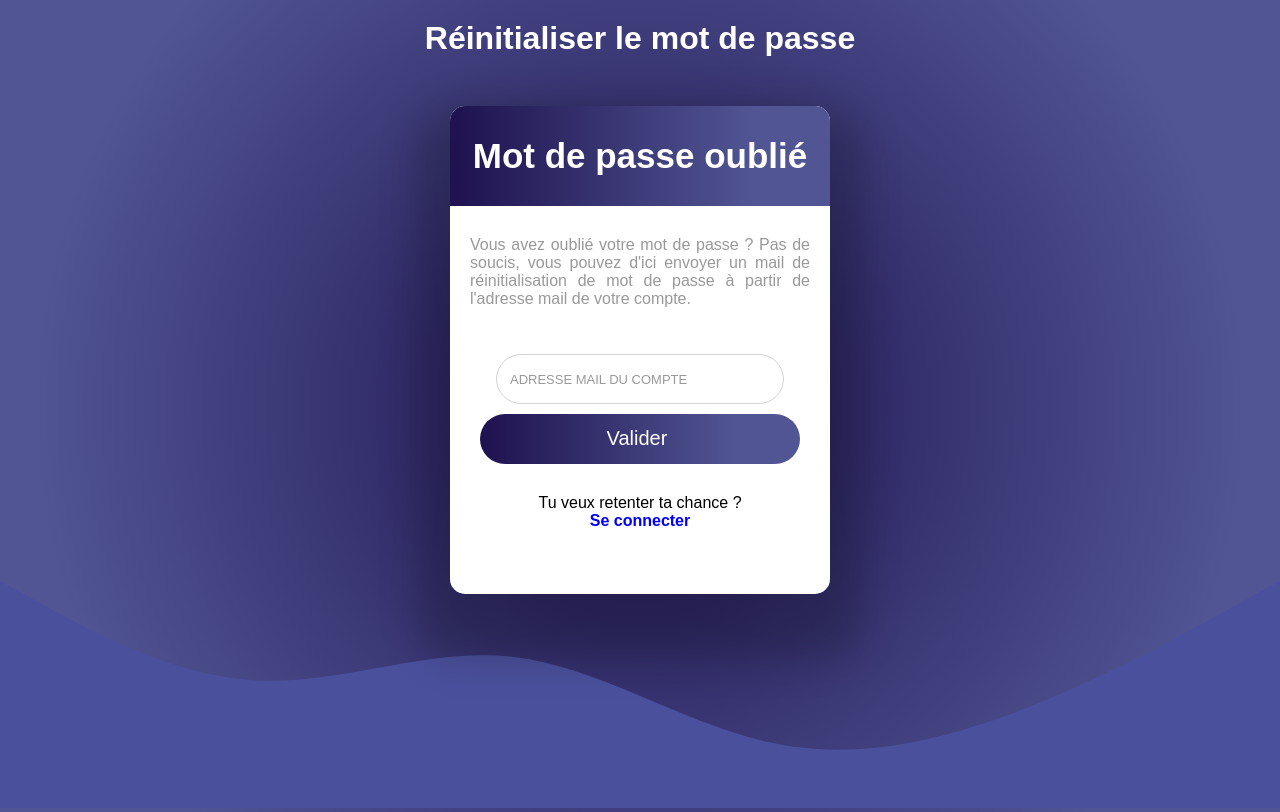
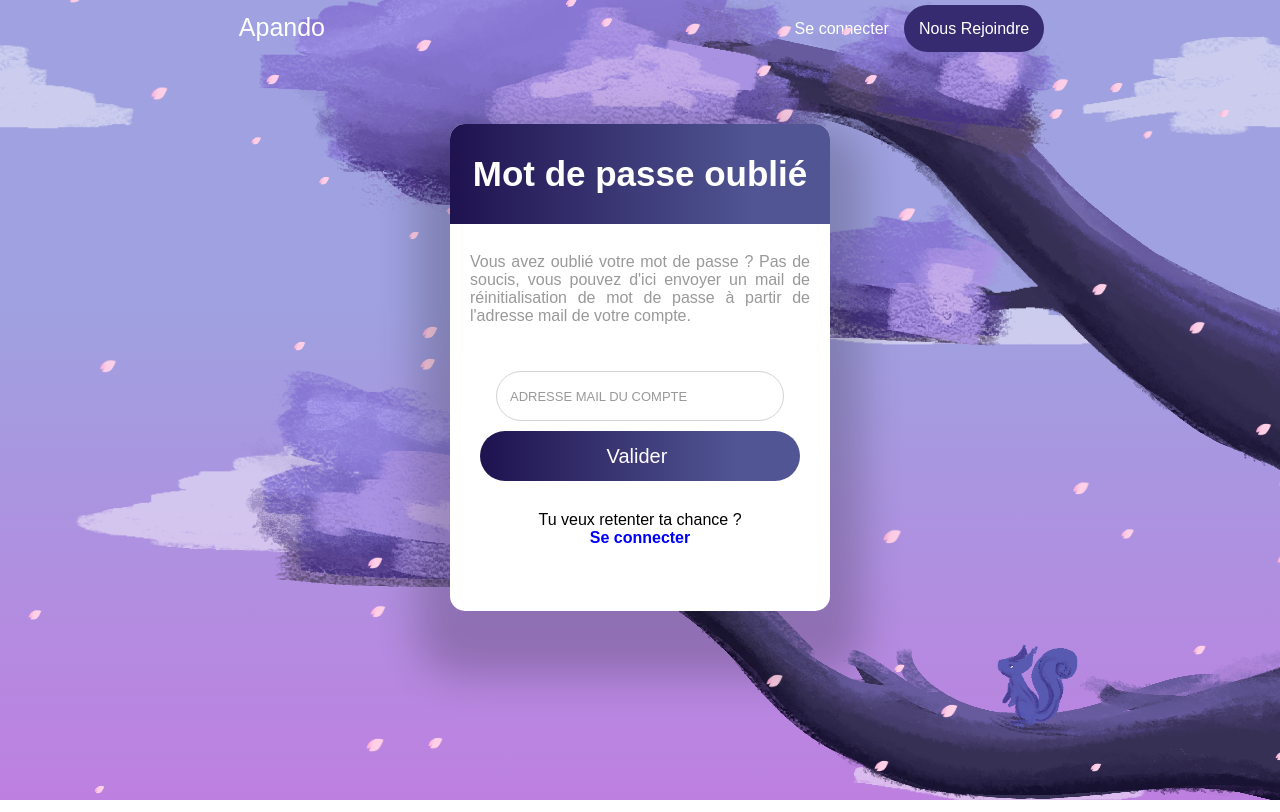
Before and after one commit to Taliayaya/Apando, a React (Create React App) app: page /reset in a window 1280 px wide. Built offline with nearby package versions, Linux system fonts and the light colour scheme.

Commit message:
turn off/on animations

```diff
--- a/src/components/BackgroundAnimation/index.jsx
+++ b/src/components/BackgroundAnimation/index.jsx
@@ -7,10 +7,10 @@ import {
 
 import { Cherryblossom } from '../Cherryblossom'
 
-const BackgroundAnimation = ({ children }) => {
+const BackgroundAnimation = ({ children, sakura }) => {
     return (
         <HomePageBanner>
-            <Cherryblossom amount={60} size={10} />
+            {sakura && <Cherryblossom amount={60} size={10} />}
             <Clouds>
                 <HomePageTreeBelow>
                     <HomePageTreeAbove>{children}</HomePageTreeAbove>
--- a/src/pages/CreateServer/index.jsx
+++ b/src/pages/CreateServer/index.jsx
@@ -112,7 +112,7 @@ export default function CreateServer() {
         }
     }
     return (
-        <BackgroundAnimation>
+        <BackgroundAnimation sakura={true}>
             <Header />
             <StyledLoginWrapper>
                 <StyledLoginTitle>
--- a/src/pages/Dashboard/index.jsx
+++ b/src/pages/Dashboard/index.jsx
@@ -111,7 +111,7 @@ const Dashboard = () => {
                     content="Retrouvez toutes les statistiques relatives à votre serveur et configurez-le comme vous le souhaitez."
                 />
             </Helmet>
-            <BackgroundAnimation>
+            <BackgroundAnimation sakura={true}>
                 <DashboardMain>
                     <DashboardTitle>
                         <StyledExitToAppIcon onClick={() => navigate('/app')} />
--- a/src/pages/Home/index.jsx
+++ b/src/pages/Home/index.jsx
@@ -24,7 +24,7 @@ function Home() {
     const navigate = useNavigate()
     return (
         <>
-            <BackgroundAnimation>
+            <BackgroundAnimation sakura={true}>
                 <Header authLinks={true} />
             </BackgroundAnimation>
             <Container>
--- a/src/pages/Join/index.jsx
+++ b/src/pages/Join/index.jsx
@@ -91,7 +91,7 @@ const Join = () => {
                 <title>Apando / Rejoindre un serveur</title>
             </Helmet>
 
-            <BackgroundAnimation>
+            <BackgroundAnimation sakura={true}>
                 <Header />
                 <StyledLoginWrapper>
                     <StyledLoginTitle>
--- a/src/pages/Login/index.jsx
+++ b/src/pages/Login/index.jsx
@@ -122,7 +122,7 @@ function Login() {
                     content="Connectez-vous à Apando pour retrouvez vos camarades en quelques clics."
                 />
             </Helmet>
-            <BackgroundAnimation>
+            <BackgroundAnimation sakura={false}>
                 <Header />
                 <StyledLoginWrapper>
                     <StyledLoginTitle>Connexion</StyledLoginTitle>
--- a/src/pages/ResetPassword/index.jsx
+++ b/src/pages/ResetPassword/index.jsx
@@ -1,9 +1,9 @@
 import { getAuth, sendPasswordResetEmail } from 'firebase/auth'
 import { useState } from 'react'
 import Helmet from 'react-helmet'
+import BackgroundAnimation from '../../components/BackgroundAnimation'
+import Header from '../../components/Header'
 import {
-    StyledLoginPage,
-    StyledHeaderTitle,
     StyledLoginWrapper,
     StyledLoginTitle,
     StyledForm,
@@ -16,7 +16,6 @@ import {
     StyleLink,
 } from '../../utils/style/LoginSignStyle'
 import { StyledText } from '../Join/JoinStyle'
-import { WaveReset } from './WaveReset'
 
 const ResetPassword = () => {
     const [email, setEmail] = useState('')
@@ -43,10 +42,8 @@ const ResetPassword = () => {
             <Helmet>
                 <title>Apando / Mot de passe oublié</title>
             </Helmet>
-            <StyledLoginPage>
-                <StyledHeaderTitle>
-                    Réinitialiser le mot de passe
-                </StyledHeaderTitle>
+            <BackgroundAnimation sakura={true}>
+                <Header authLinks={true} />
                 <StyledLoginWrapper>
                     <StyledLoginTitle>Mot de passe oublié</StyledLoginTitle>
                     <StyledText>
@@ -84,8 +81,7 @@ const ResetPassword = () => {
                         </StyledField>
                     </StyledForm>
                 </StyledLoginWrapper>
-                <WaveReset />
-            </StyledLoginPage>
+            </BackgroundAnimation>
         </>
     )
 }
--- a/src/pages/Signup/index.jsx
+++ b/src/pages/Signup/index.jsx
@@ -116,7 +116,7 @@ function Signup() {
                     content="Bienvenue sur Apando ! Vous pouvez vous inscrire ici pour accéder au reste du site."
                 />
             </Helmet>
-            <BackgroundAnimation>
+            <BackgroundAnimation sakura={true}>
                 <Header />
                 <StyledLoginWrapper>
                     <StyledLoginTitle>Inscription</StyledLoginTitle>
```
